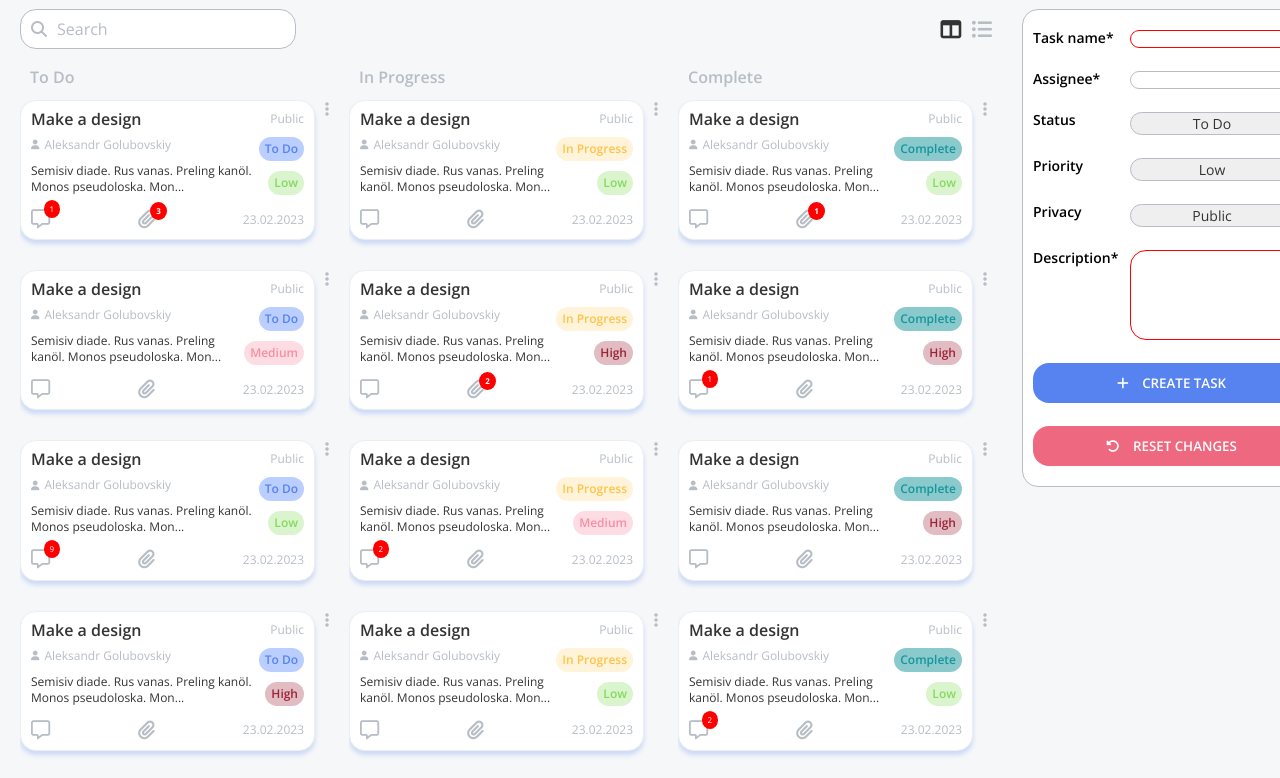
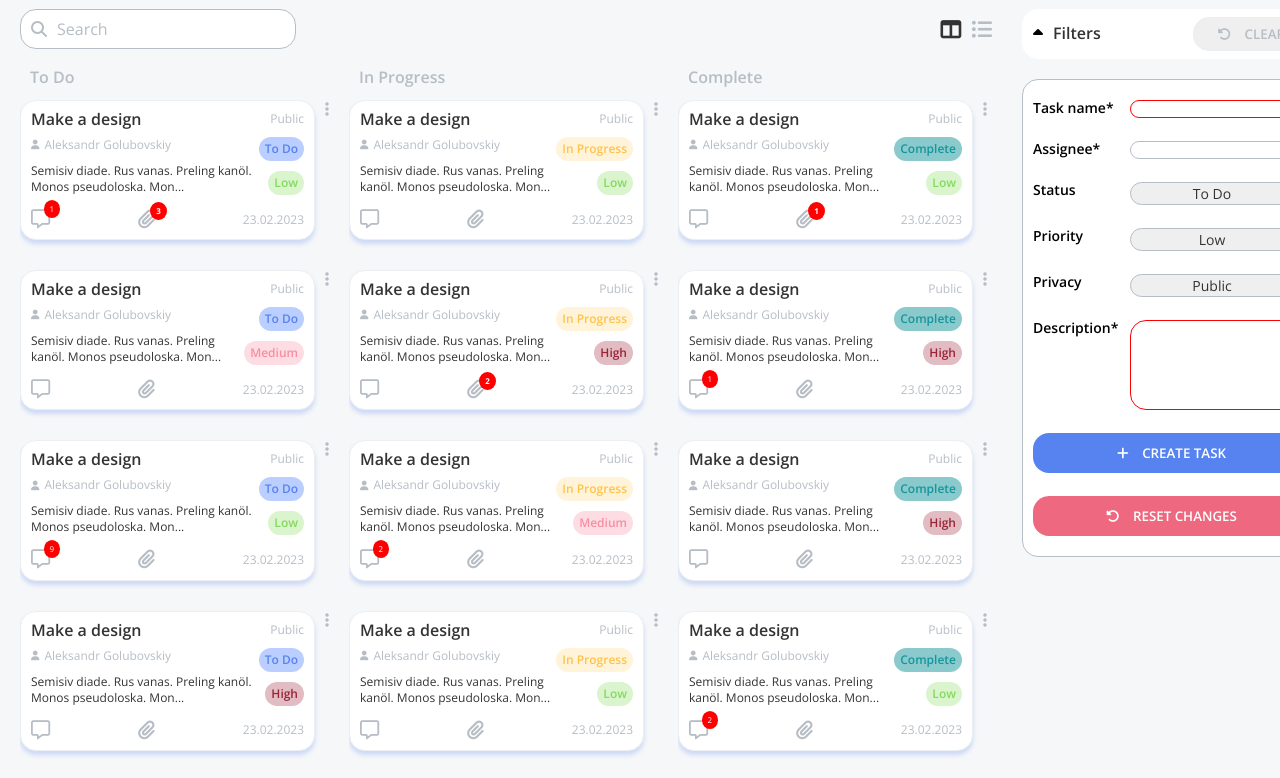
Before and after one commit to mrsagusha/datamola-course, a plain HTML site: page UI/main.html in a window 1280 px wide. Shown: the part 91-869 px from the top of the page. Drawn offline with nearby package versions, Linux system fonts and the light colour scheme.

Commit message:
feat: add filter section to main page

```diff
--- a/UI/main.html
+++ b/UI/main.html
@@ -13,7 +13,6 @@
 <body class="body">
     <div class="container">
         <header class="header task-header">
-            <div class="header-info">
         <div class="logo">
             <img class="logo__image" src="./assets/Logo.png" alt="logo">
             <h1 class="logo__text">Turbo</h1>
@@ -28,8 +27,6 @@
                 <i class="fa-solid fa-arrow-right-from-bracket"></i>
             </button>
         </div>
-            </div>
-            <form action=""></form>
     </header>
         <main class="main main-page">
             <article class="article">
@@ -786,7 +783,17 @@
                 </div>
                 <button class="button load-more">Load more</button>
             </article>
-            <aside>
+            <aside class="aside">
+                <from class="filters">
+                    <div class="filters__title-wrapper">
+                        <i class="fa-solid fa-sort-down"></i>
+                        <p class="filters__title">Filters</p>
+                    </div>
+                    <button class="button clear-filters-button" type="reset">
+                        <i class="fa-sharp fa-solid fa-rotate-left"></i>
+                        CLEAR
+                    </button>
+                </from>
                 <form class="new-task-form" action="">
                     <label for="task-name-input">Task name*
                         <input placeholder=" " class="task-name-input" id="task-name-input" type="text" required>
--- a/UI/styles.css
+++ b/UI/styles.css
@@ -399,6 +399,59 @@
     cursor: pointer;
 }
 
+.aside {
+    display: flex;
+    flex-direction: column;
+    gap: 20px;
+    padding: 20px 15px 0 15px;
+}
+
+.filters {
+    display: flex;
+    justify-content: center;
+    align-items: center;
+    justify-content: space-between;
+    width: 295px;
+    height: 50px;
+    background-color: white;
+    border: 1px solid white;
+    border-radius: 16px;
+    padding: 20px 10px;
+    transition: .2s;
+}
+
+.filters:hover {
+    cursor: pointer;
+    border: 1px solid var(--main-gray);
+}
+
+.filters__title-wrapper {
+    display: flex;
+    gap: 10px;
+}
+
+.fa-sort-down {
+    margin-top: 3px;
+    transform: rotate(180deg);
+}
+
+.filters__title {
+    font-size: 1rem;
+    font-weight: 600;
+    color: var(--black-color);
+}
+
+.clear-filters-button {
+    color: var(--main-gray);
+    border: 1px solid var(--light-gray);
+    transition: .2s;
+}
+
+.clear-filters-button:hover {
+    cursor: pointer;
+    border: 1px solid var(--main-gray);
+}
+
 .new-task-form {
     display: flex;
     flex-direction: column;
@@ -440,6 +493,10 @@
     border-radius: 16px;
     background-color: white;
     margin: 20px 0 0 15px
+}
+
+.new-task-form {
+    margin: 0;
 }
 
 .task-information-form {
```
Lines whose indentation alone changed are shown as unchanged.
